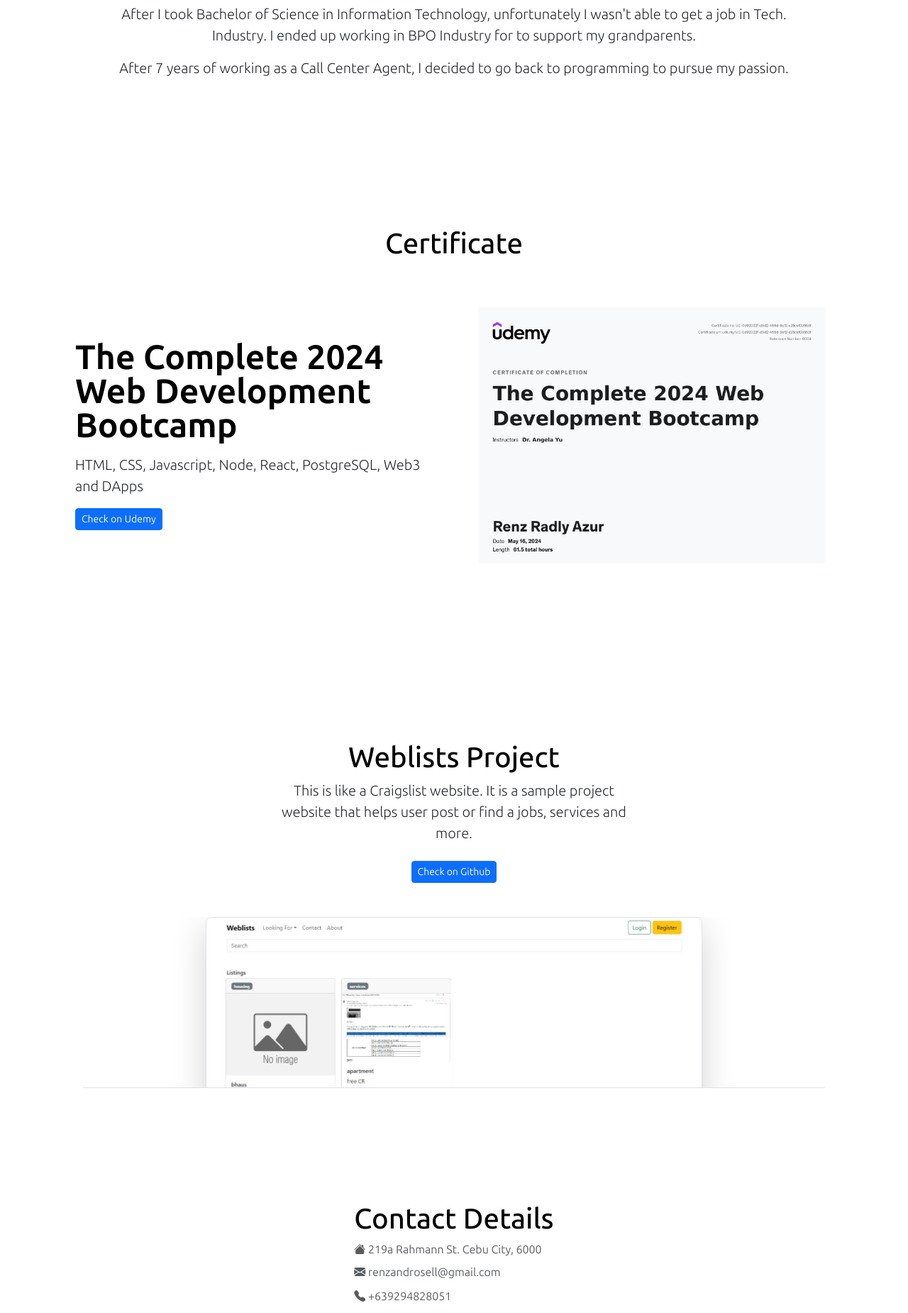
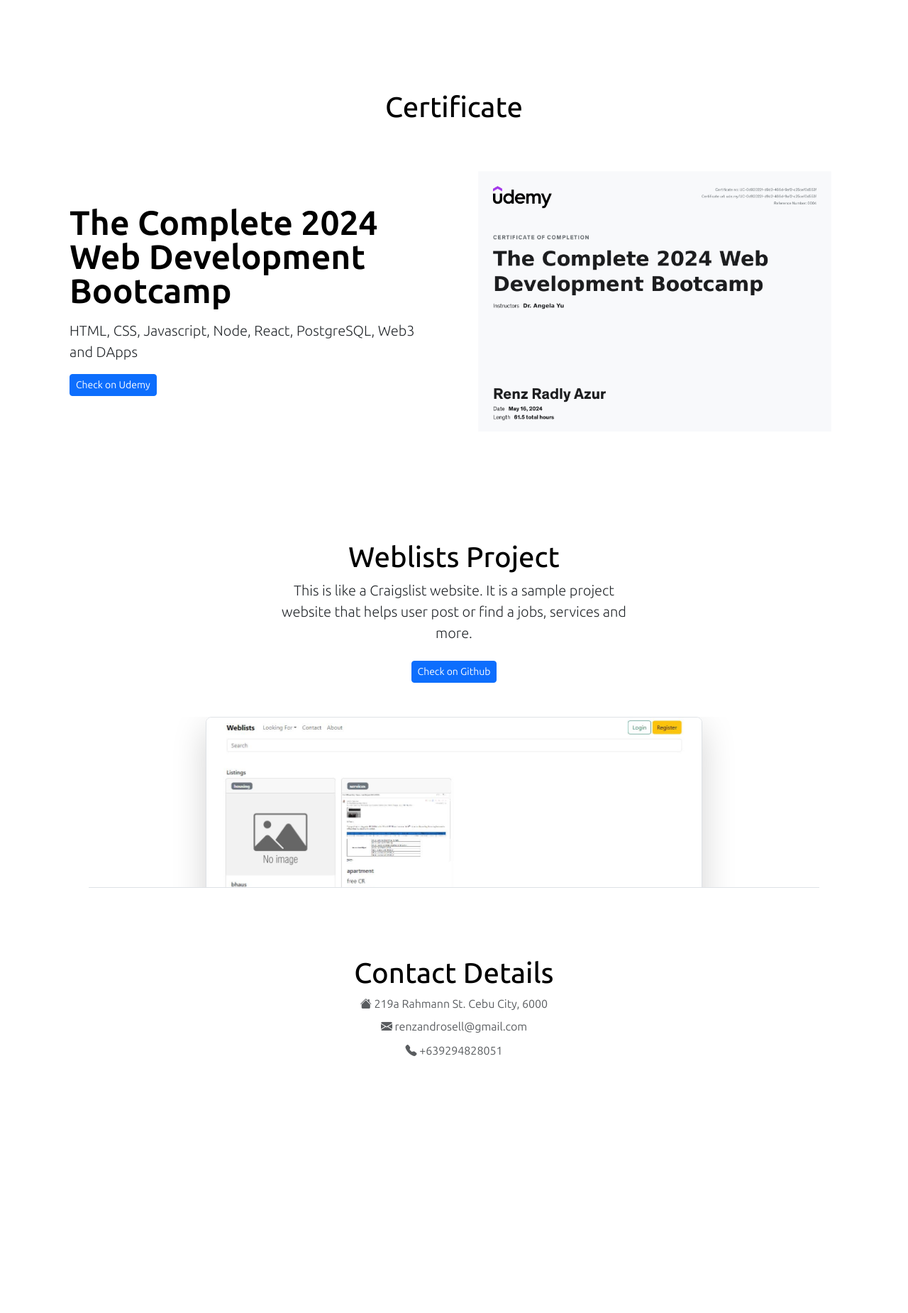
Before and after one commit to renz-radly-azur/html-porfolio, a plain HTML site: page index.html in a window 1280 px wide. Shown: the part 780-2630 px from the top of the page at 71% size. After the commit the page ends 2345 px from the top, so only its background shows below. Drawn offline with nearby package versions, Linux system fonts and the light colour scheme.

Commit message:
adjustment on spacing

```diff
--- a/index.html
+++ b/index.html
@@ -55,7 +55,7 @@
       <div class="container my-3">
         <div class="row">
           <div class="col">
-            <div class="px-4 py-5 my-5 text-center">
+            <div class="px-3 py-3 my-3 text-center">
               <img
                 class="d-block mx-auto mb-4"
                 src="images/profile.jpg"
@@ -162,7 +162,7 @@
 
       <!-- certificate section -->
       <div class="container mt-3" id="certificate">
-        <div class="container col-xxl-8 px-4 py-5 my-5">
+        <div class="container col-xxl-8 px-3 py-3 my-3">
           <h1 class="text-body-emphasis text-center">Certificate</h1>
           <div class="row flex-lg-row-reverse align-items-center g-5 py-5">
             <div class="col-10 col-sm-8 col-lg-6">
@@ -204,7 +204,7 @@
       <div class="container mt-3" id="project">
         <div class="row justify-content-sm-center">
           <div class="col-sm-auto">
-            <div class="px-4 pt-5 my-5 text-center border-bottom">
+            <div class="px-3 pt-5 my-3 text-center border-bottom">
               <h1 class="text-body-emphasis">Weblists Project</h1>
               <div class="col-lg-6 mx-auto">
                 <p class="lead mb-4">
@@ -228,7 +228,7 @@
                   <img
                     src="images/weblist.JPG"
                     class="img-fluid border rounded-3 shadow-lg mb-4"
-                    alt="Example image"
+                    alt="weblist image"
                     width="700"
                     height="500"
                     loading="lazy"
@@ -244,10 +244,10 @@
       <div class="container mt-3" id="contact">
         <div class="row justify-content-sm-center">
           <div class="col-sm-auto">
-            <div class="px-4 pt-5 my-5 text-center">
+            <div class="px-3 pt-5 my-3 text-center">
               <h1 class="text-body-emphasis">Contact Details</h1>
               <div class="col-lg mx-auto">
-                <ul class="nav flex-column align-items-start">
+                <ul class="nav flex-column align-items-center">
                   <li class="nav-item mb-2">
                     <span class="text-body-secondary"
                       ><i class="bi bi-house-fill text"></i> 219a Rahmann St.
```
